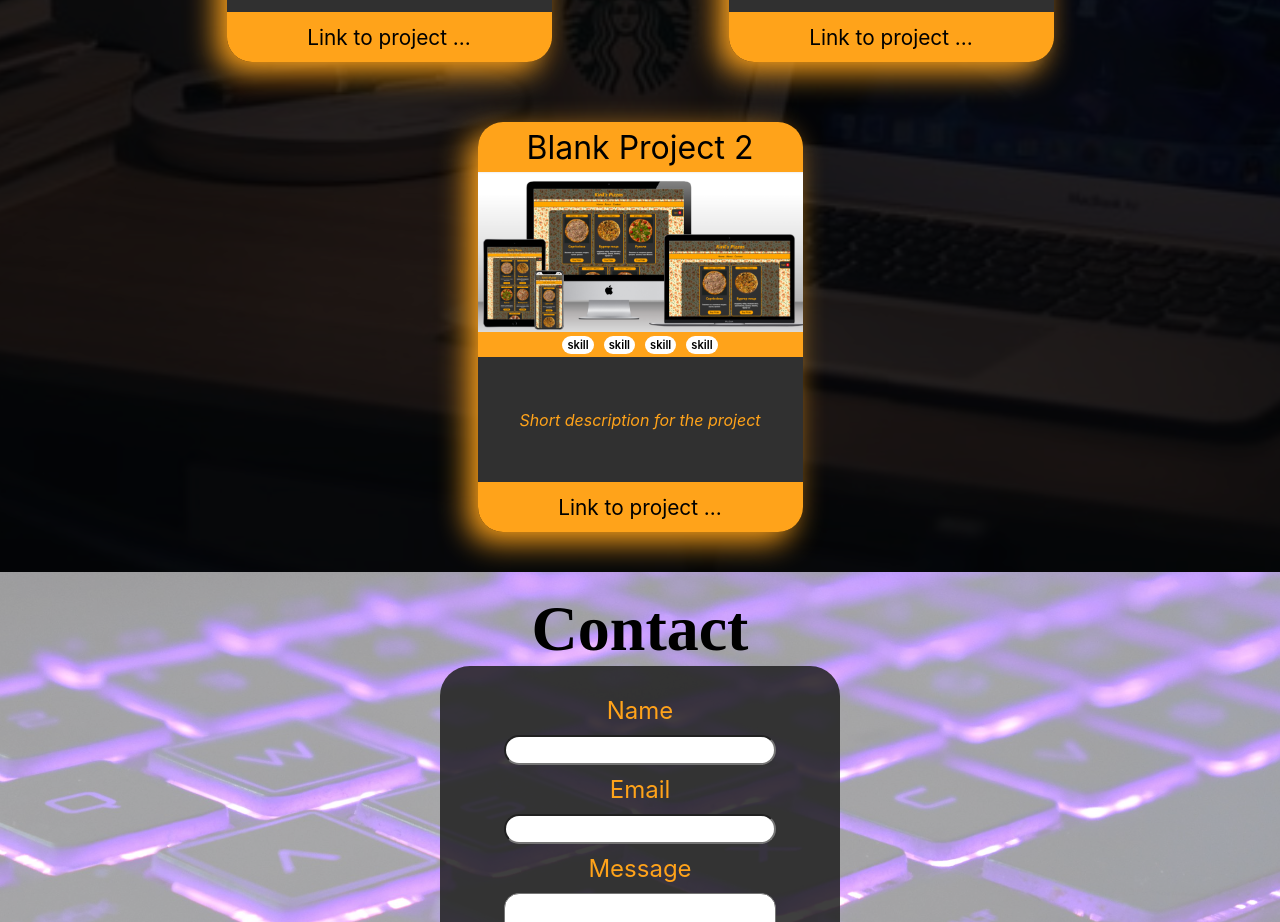
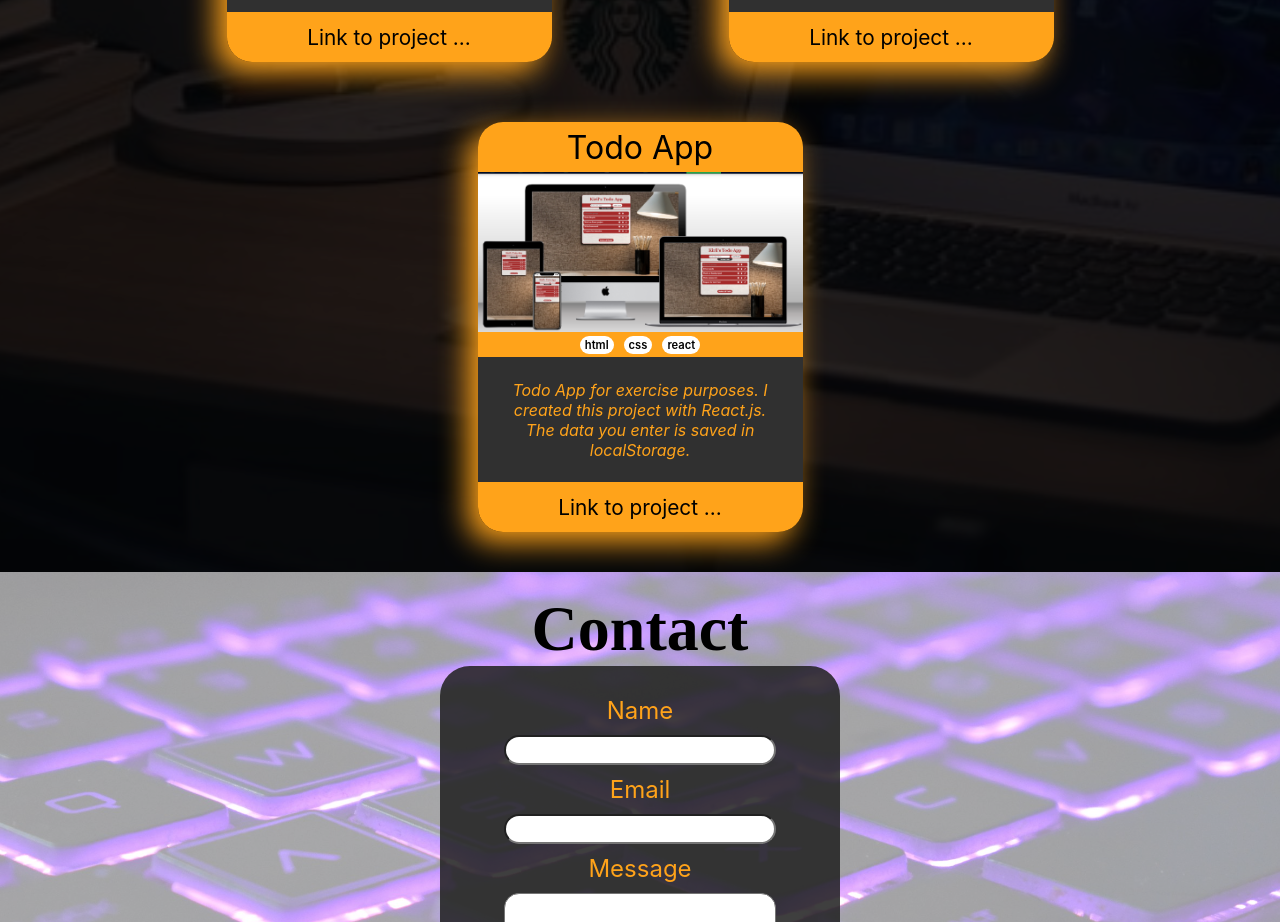
Before and after one commit to Kiril-Pavlov/portfolio-website, a React (Create React App) app: page / in a window 1280 px wide. Shown: the part 2500-3422 px from the top of the page. Built offline with nearby package versions, Linux system fonts and the light colour scheme; a web font is replaced by a local one.

Commit message:
added the todo-app tto projects

```diff
--- a/src/components/Projects.js
+++ b/src/components/Projects.js
@@ -2,6 +2,7 @@ import React from 'react'
 import "./Projects.css"
 import pizzaImg from "../assets/pizza-app-mockup.png"
 import movieImg from "../assets/movie-app.png"
+import todoImg from "../assets/todo-app-mockup.png"
 
 const Projects = () => {
     const projectsList = [
@@ -20,11 +21,11 @@ const Projects = () => {
             url: "https://github.com/Kiril-Pavlov/react-movie-app"
         },
         {
-            name: "Blank Project 2",
-            img: `${pizzaImg}`,
-            description: "Short description for the project",
-            skills: ["skill", "skill", "skill", "skill"],
-            url: "#"
+            name: "Todo App",
+            img: `${todoImg}`,
+            description: "Todo App for exercise purposes. I created this project with React.js. The data you enter is saved in localStorage.",
+            skills: ["html", "css", "react"],
+            url: "https://todoapp.pavlov.mk/"
         }
     ]
     return (
```
Also changed, not shown: src/assets/todo-app-mockup.png (added).
